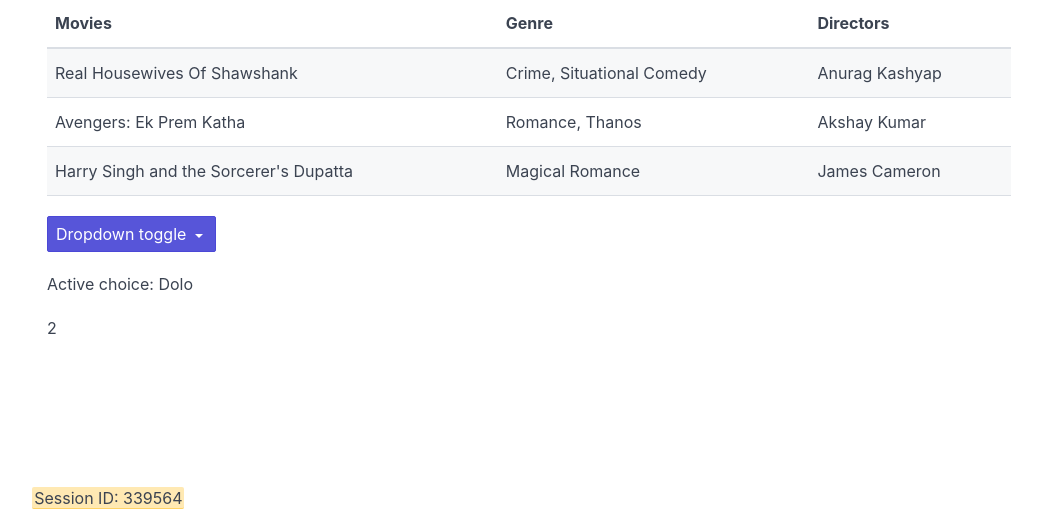
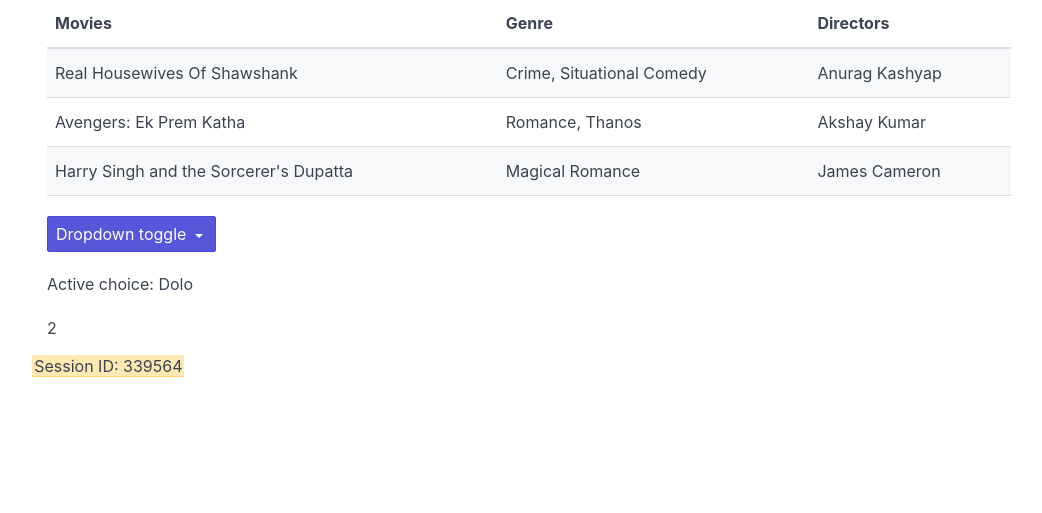
Before and after one commit to mukund109/dolo, a Flask app: page / in a window 1280 px wide; the page is wider, and only the part inside the window is pictured. Shown: the part 287-800 px from the top of that part, without its empty margins (111-1153 px from the left). Run offline with Flask 2, Linux system fonts and the light colour scheme.

```diff
--- a/templates/index.html
+++ b/templates/index.html
@@ -11,7 +11,6 @@ body {
 }
 
 footer {
-	position:absolute;
   bottom:0;
   width:100%;
   height:auto;   /* Height of the footer */
@@ -67,6 +66,7 @@ footer {
   <script>
     const update_state = (state, id) => {
 
+          console.log(window.scrollY)
           // update state of button by sending a request
           let data = {widget_state: state};
 
```
Lines whose indentation alone changed are shown as unchanged.
